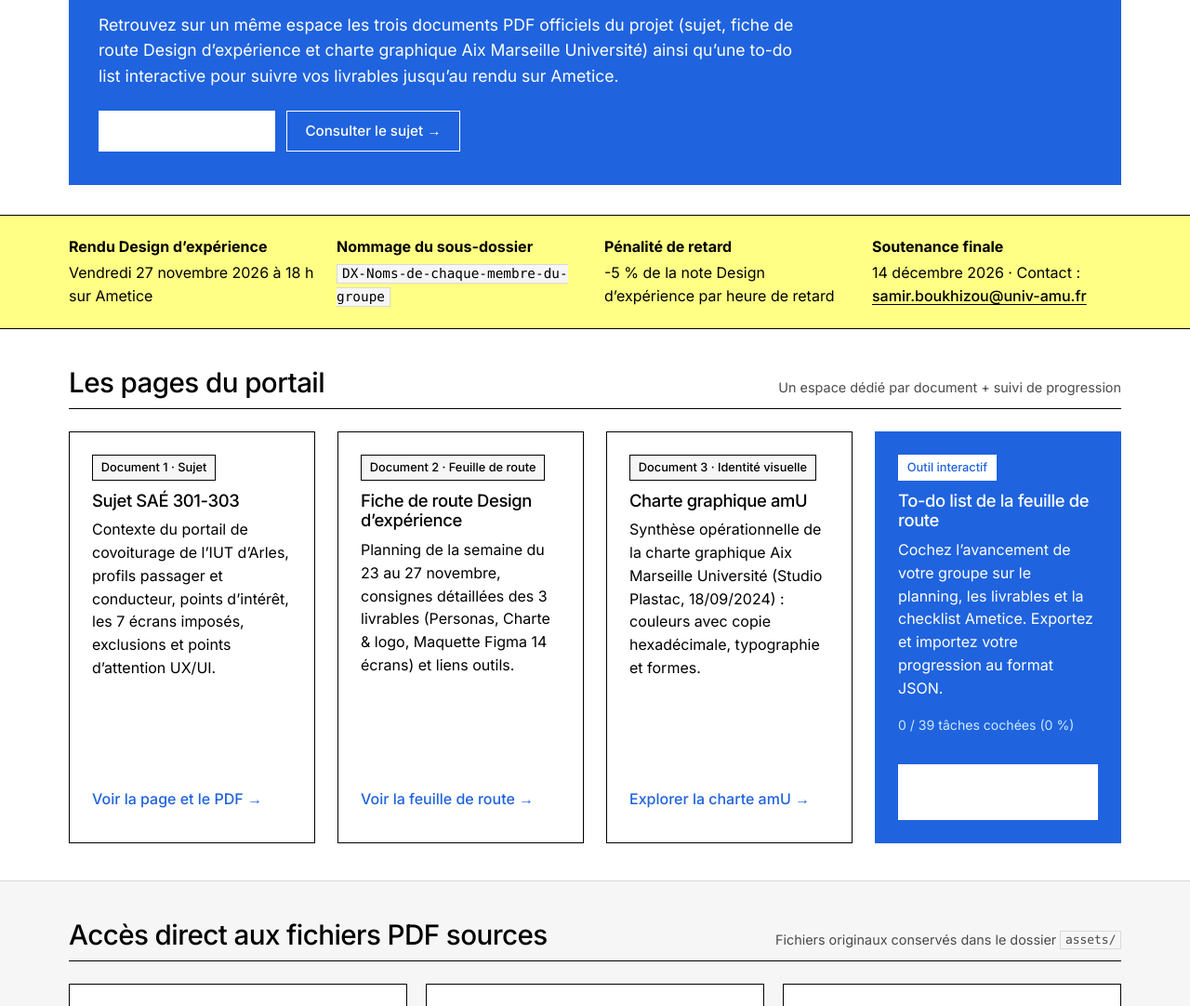
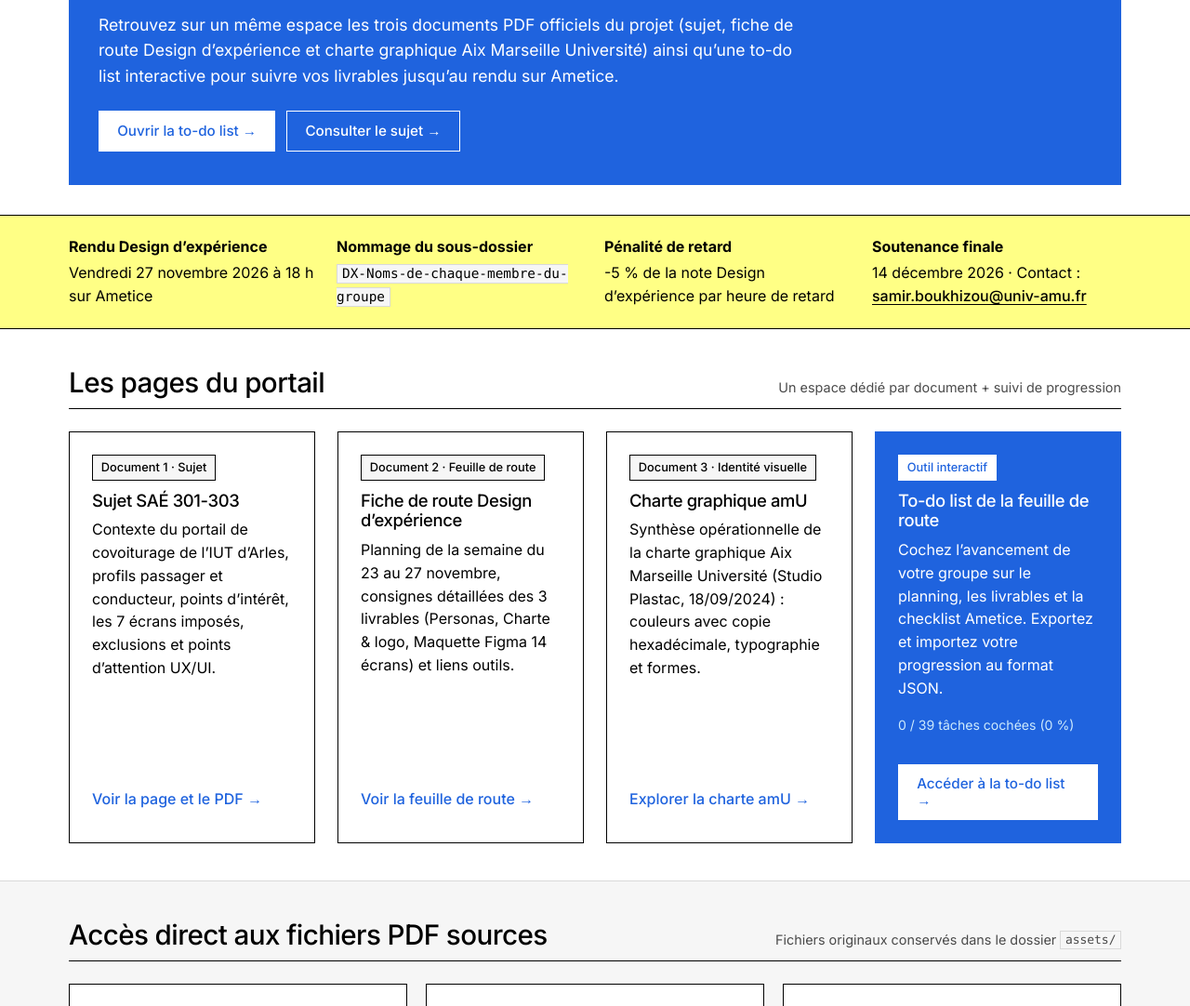
Before and after one commit to BUT-MMI/SAE_301_docs, a plain HTML site: page index.html in a window 1280 px wide. Shown: the part 333-1415 px from the top of the page at 93% size. Drawn offline with Linux system fonts and the light colour scheme.

Commit message:
fix button specificity and link color rules in stylesheet

```diff
--- a/css/style.css
+++ b/css/style.css
@@ -376,13 +376,13 @@ code {
   color: var(--amu-yellow);
 }
 
-.btn-white-on-blue {
+.btn.btn-white-on-blue {
   background-color: var(--amu-white);
   color: var(--amu-blue);
   border-color: var(--amu-white);
 }
 
-.btn-white-on-blue:hover:not(:disabled) {
+.btn.btn-white-on-blue:hover:not(:disabled) {
   background-color: var(--amu-sky);
   color: var(--amu-black);
 }
@@ -430,7 +430,7 @@ code {
   padding: 2.25rem 2rem;
 }
 
-.cartouche-block a {
+.cartouche-block a:not(.btn) {
   color: var(--amu-white);
 }
 
@@ -483,7 +483,7 @@ code {
   margin-bottom: 0.2rem;
 }
 
-.yellow-band a {
+.yellow-band a:not(.btn) {
   color: var(--amu-black);
   font-weight: 500;
 }
@@ -641,7 +641,7 @@ code {
   border-color: var(--amu-blue);
 }
 
-.card--blue a {
+.card--blue a:not(.btn) {
   color: var(--amu-white);
 }
 
```
